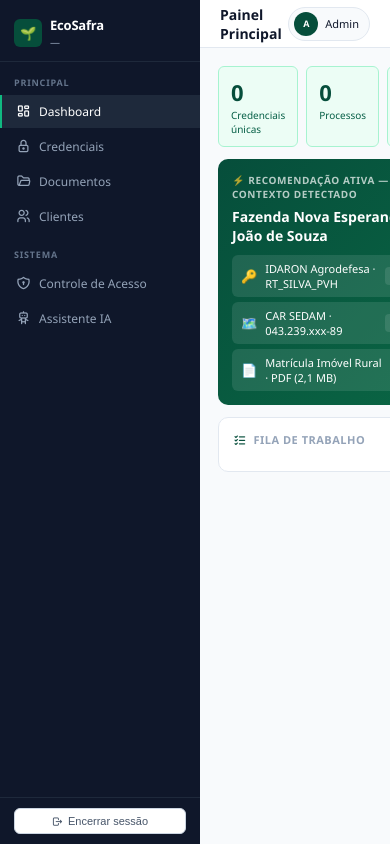
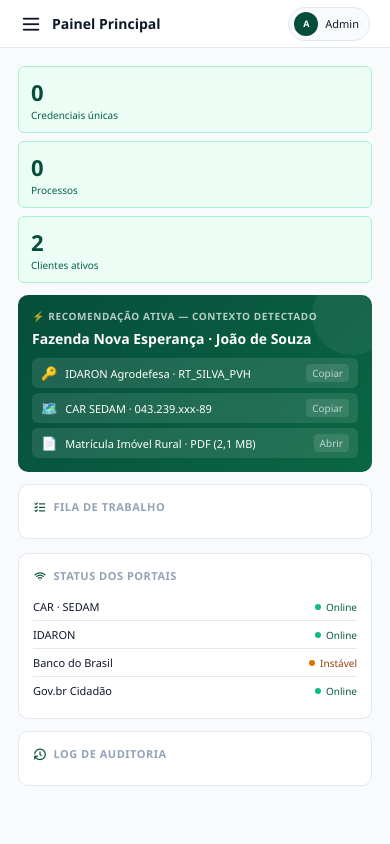
Before and after one commit to gilhh45/ecosafra_extens, a Django app: page / in a window 390 px wide. Run offline with Django 5.2, Linux system fonts and the light colour scheme; data comes from the database, SQL or seed files in the repository.

Commit message:
ultimo commit feito, para apresentação

```diff
--- a/templates/index.html
+++ b/templates/index.html
@@ -1385,13 +1385,49 @@
       left: 2px;
       transition: .2s
     }
+
+    /* ===== MODO CELULAR ===== */
+    .menu-btn {
+      display: none;
+      font-size: 22px;
+      cursor: pointer;
+      color: var(--slate);
+    }
+
+    @media (max-width: 768px) {
+      .sidebar {
+        transform: translateX(-100%);
+        /* Esconde a barra pra esquerda */
+        transition: transform 0.3s ease;
+      }
+
+      .sidebar.show {
+        transform: translateX(0);
+        /* Mostra a barra quando clicado */
+      }
+
+      .main {
+        margin-left: 0;
+        /* O conteúdo principal ocupa a tela toda */
+      }
+
+      .menu-btn {
+        display: block;
+        /* Mostra o botão de menu */
+      }
+
+      /* Ajusta os blocos para não ficarem espremidos no celular */
+      .dash-grid,
+      .stats-row {
+        grid-template-columns: 1fr;
+      }
+    }
   </style>
 </head>
 
 <body
   onload="document.getElementById('auth').style.display='none'; document.getElementById('app').style.display='flex';">
 
-  <!-- AUTH -->
   <div id="auth">
     <div class="auth-card">
       <div class="auth-brand">
@@ -1412,7 +1448,6 @@
     </div>
   </div>
 
-  <!-- APP -->
   <div id="app">
     <nav class="sidebar">
       <div class="sb-logo">
@@ -1440,7 +1475,10 @@
 
     <div class="main">
       <div class="topbar">
-        <div class="topbar-title" id="topbar-title">Painel Principal</div>
+        <div style="display:flex; align-items:center; gap:10px;">
+          <i class="ti ti-menu-2 menu-btn" onclick="document.querySelector('.sidebar').classList.toggle('show')"></i>
+          <div class="topbar-title" id="topbar-title">Painel Principal</div>
+        </div>
         <div class="topbar-right">
 
           <div class="user-chip">
@@ -1452,7 +1490,6 @@
 
       <div class="content-area">
 
-        <!-- DASHBOARD -->
         <div class="page on" id="pg-dashboard">
           <div class="dash-grid">
             <div class="dash-left">
@@ -1526,7 +1563,6 @@
           </div>
         </div>
 
-        <!-- CREDENCIAIS -->
         <div class="page" id="pg-senhas">
           <div style="display:flex;align-items:center;justify-content:space-between;margin-bottom:14px">
             <div>
@@ -1547,7 +1583,6 @@
           <div id="ls"></div>
         </div>
 
-        <!-- DOC HUB -->
         <div class="page" id="pg-docs">
           <div style="display:flex;align-items:center;justify-content:space-between;margin-bottom:14px">
             <div>
@@ -1562,7 +1597,6 @@
           <div id="sei-tree"></div>
         </div>
 
-        <!-- CLIENTES -->
         <div class="page" id="pg-clientes">
           <div style="display:flex;align-items:center;justify-content:space-between;margin-bottom:14px">
             <div>
@@ -1588,7 +1622,6 @@
             <tbody id="cli-body">
               {% for client in clients %}
               <tr>
-                <!-- Mudamos de client.name para client.nome -->
                 <td><strong>{{ client.nome }}</strong></td>
                 <td>#{{ client.id }}</td>
                 <td>{{ client.cpf_cnpj }}</td>
@@ -1612,7 +1645,6 @@
           </table>
         </div>
 
-        <!-- ADMIN -->
         <div class="page" id="pg-admin">
           <div style="font-size:16px;font-weight:700;color:var(--slate);margin-bottom:4px">Controle de Acesso</div>
           <div style="font-size:11px;color:var(--text-muted);margin-bottom:16px">Apenas o Master gerencia níveis e
@@ -1646,7 +1678,6 @@
           </div>
         </div>
 
-        <!-- IA -->
         <div class="page" id="pg-ia">
           <div style="font-size:16px;font-weight:700;color:var(--slate);margin-bottom:4px">Assistente IA</div>
           <div style="font-size:11px;color:var(--text-muted);margin-bottom:12px">Contexto completo do sistema · CAR,
@@ -1676,7 +1707,6 @@
     </div>
   </div>
 
-  <!-- MODAL: CREDENCIAL -->
   <div class="mbg" id="m-pwd">
     <div class="modal">
       <div class="modal-t"><i class="ti ti-lock" style="color:var(--forest)"></i> Nova credencial</div>
@@ -1711,7 +1741,6 @@
     </div>
   </div>
 
-  <!-- MODAL: PROCESSO -->
   <div class="mbg" id="m-doc">
     <div class="modal">
       <div class="modal-t"><i class="ti ti-folder-plus" style="color:var(--forest)"></i> Novo processo</div>
@@ -1741,7 +1770,6 @@
     </div>
   </div>
 
-  <!-- MODAL: CLIENTE -->
   <div class="mbg" id="m-cli">
     <div class="modal">
       <div class="modal-t"><i class="ti ti-user-plus" style="color:var(--forest)"></i> Novo cliente / produtor</div>
@@ -1914,7 +1942,12 @@
     // ═══ NAVEGAÇÃO ═══════════════════════════════════════════════════════
     const pages = ['dashboard', 'senhas', 'docs', 'clientes', 'admin', 'ia'];
     const titles = { dashboard: 'Painel Principal', senhas: 'Credenciais', docs: 'Doc Hub', clientes: 'Clientes', admin: 'Controle de Acesso', ia: 'Assistente IA' };
+
     function go(pg) {
+      // Esconde a barra lateral no celular ao clicar em um item do menu
+      const sidebar = document.querySelector('.sidebar');
+      if (sidebar) sidebar.classList.remove('show');
+
       document.querySelectorAll('.page').forEach(p => p.classList.remove('on'));
       document.querySelectorAll('.ni').forEach(n => n.classList.remove('on'));
       document.getElementById('pg-' + pg).classList.add('on');
@@ -2037,7 +2070,7 @@
           const isMasterF = f.restricted && CUR.nivel !== 'master';
           return `<div class="doc-file ${f.restricted ? 'restricted' : ''}" onclick="${isMasterF ? `notify('Documento confidencial. Solicite acesso ao gerente Master.','warn')` : `notify('Download: ${f.name}','ok')`}">
             <i class="ti ti-file-text doc-file-icon"></i>
-            <span class="doc-file-name">${f.restricted ? '<i class=\\"ti ti-lock-square\\" style=\\"color:var(--amber);font-size:11px\\"></i> ' : ''} ${f.name}</span>
+            <span class="doc-file-name">${f.restricted ? '<i class=\"ti ti-lock-square\" style=\"color:var(--amber);font-size:11px\"></i> ' : ''} ${f.name}</span>
             <span class="doc-file-size">${f.size}</span>
             ${f.restricted ? '<i class="ti ti-lock doc-lock-icon"></i>' : '<i class="ti ti-download" style="color:var(--text-muted);font-size:13px"></i>'}
           </div>`;
```
